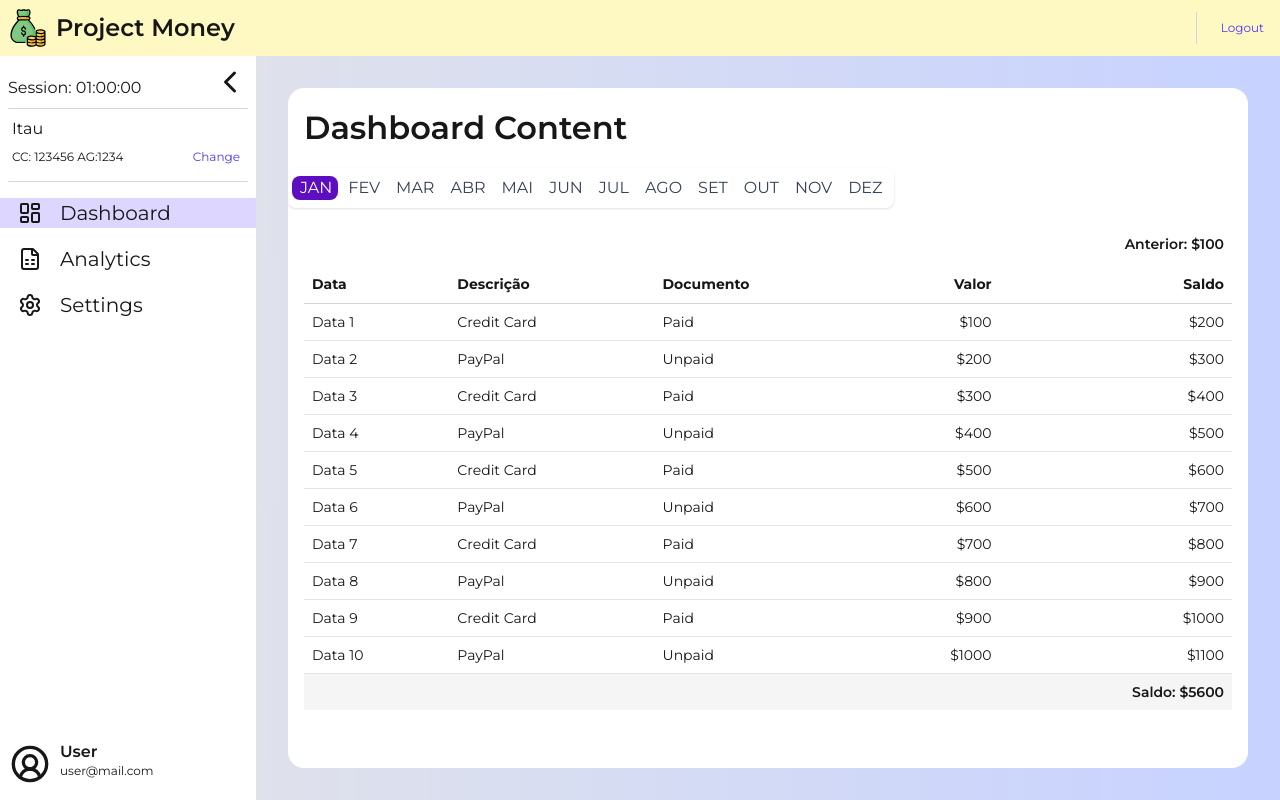
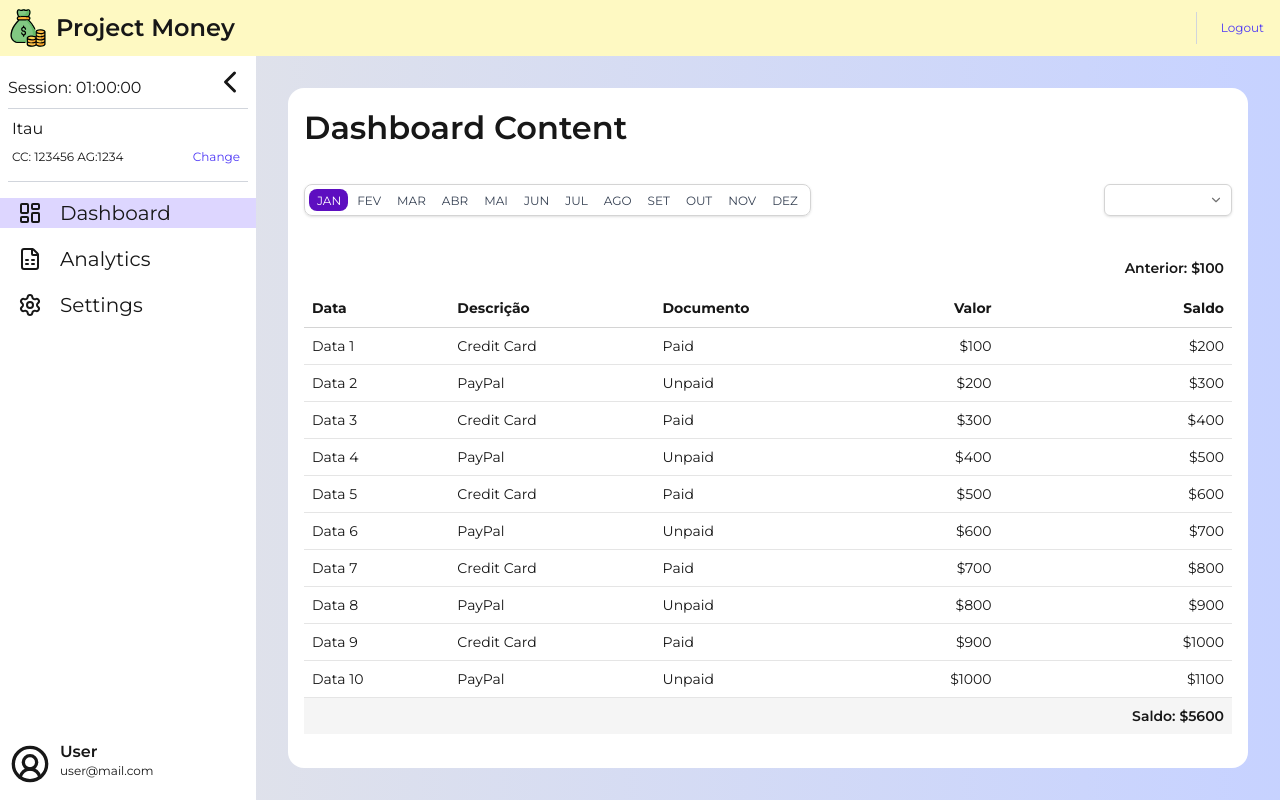
Before and after one commit to dexter2k8/project-money, a Next.js app: page /dashboard in a window 1280 px wide. Built offline with nearby package versions, Linux system fonts and the light colour scheme.

Commit message:
feat: implemented select component

```diff
--- a/app/(pages)/dashboard/page.tsx
+++ b/app/(pages)/dashboard/page.tsx
@@ -1,11 +1,13 @@
 import Table from "@/components/Table";
 import { columns, data } from "./columns";
 import SegmentedControl from "@/components/SegmentedControl";
+import Select from "@/components/Select";
 
 export default function Dashboard() {
   return (
     <div className="m-8 bg-white w-full rounded-2xl overflow-hidden flex flex-col">
       <h2 className="p-4 shrink-0">Dashboard Content</h2>
+      <div className="p-4 flex justify-between gap-4 whitespace-nowrap">
         <SegmentedControl
           items={[
             { key: 0, label: "JAN" },
@@ -22,6 +24,25 @@ export default function Dashboard() {
             { key: 11, label: "DEZ" },
           ]}
         />
+        <Select
+          className="w-32!"
+          options={[
+            { value: "2014", label: "2014" },
+            { value: "2015", label: "2015" },
+            { value: "2016", label: "2016" },
+            { value: "2017", label: "2017" },
+            { value: "2018", label: "2018" },
+            { value: "2019", label: "2019" },
+            { value: "2020", label: "2020" },
+            { value: "2021", label: "2021" },
+            { value: "2022", label: "2022" },
+            { value: "2023", label: "2023" },
+            { value: "2024", label: "2024" },
+            { value: "2025", label: "2025" },
+            { value: "2026", label: "2026" },
+          ]}
+        />
+      </div>
       <div className="m-4 flex-1 min-h-0 overflow-auto">
         <Table columns={columns} rows={data} caption="Anterior: $100" />
       </div>
--- a/components/SegmentedControl/constants.ts
+++ b/components/SegmentedControl/constants.ts
@@ -1,15 +1,20 @@
 import { cva, cx } from "class-variance-authority";
 
-export const segmentedControlItemVariants = cva(
+export const CONTAINER = cx(
+  "flex w-fit h-8 relative p-1 rounded-lg shadow-sm border border-neutral-300",
+  " hover:border-neutral-400 transition-all duration-200 ease-in-out",
+);
+
+export const liVariants = cva(
   cx(
-    "relative inline-block px-2 py-1 cursor-pointer rounded-lg z-10",
+    "relative text-xs inline-block px-2 py-1 cursor-pointer rounded-lg z-10",
     "transition-colors duration-500 ease-in-out",
   ),
   {
     variants: {
       active: {
         true: "text-white segmented-control-item--active",
-        false: "text-gray-700",
+        false: "text-gray-700 hover:bg-violet-100 transition-none",
       },
     },
     defaultVariants: {
@@ -21,6 +26,6 @@ export const segmentedControlItemVariants = cva(
 export const INDICATOR = cx(
   "absolute bg-violet-800 rounded-lg z-0",
   "transition-all duration-300 ease-in-out",
-  "top-2 bottom-2",
+  "top-1 bottom-1",
   "left-(--indicator-left) w-(--indicator-width)",
 );
--- a/components/SegmentedControl/index.tsx
+++ b/components/SegmentedControl/index.tsx
@@ -1,6 +1,6 @@
 "use client";
 import { useEffect, useRef, useState } from "react";
-import { segmentedControlItemVariants, INDICATOR } from "./constants";
+import { liVariants, INDICATOR, CONTAINER } from "./constants";
 
 interface ISegmentedControlItem {
   key: number;
@@ -35,12 +35,12 @@ export default function SegmentedControl({
   }, [active]);
 
   return (
-    <ul className="w-fit relative p-1 rounded-lg shadow-sm" ref={containerRef}>
+    <ul className={CONTAINER} ref={containerRef}>
       <div className={INDICATOR} />
       {items.map((item) => (
         <li
           key={item.key}
-          className={segmentedControlItemVariants({ active: active === item.key })}
+          className={liVariants({ active: active === item.key })}
           onClick={() => {
             setInternalActive(item.key);
             onSelect?.(item.key);
--- /dev/null
+++ b/components/Select/constants.ts
@@ -0,0 +1,88 @@
+import { cva, cx } from "class-variance-authority";
+
+export const selectTriggerVariants = cva(
+  cx(
+    "box-border relative flex items-center",
+    "border border-solid border-neutral-300 rounded-md",
+    "h-8 text-left whitespace-nowrap cursor-pointer",
+    "shadow-sm transition-all duration-200 ease-in-out",
+    "hover:border-neutral-400",
+  ),
+  {
+    variants: {
+      type: {
+        default: "px-3",
+        search: "px-0",
+      },
+      isOpen: {
+        true: "shadow-sm",
+        false: "",
+      },
+      isPlaceholder: {
+        true: "text-neutral-400",
+        false: "",
+      },
+    },
+    defaultVariants: {
+      type: "default",
+      isOpen: false,
+      isPlaceholder: false,
+    },
+  },
+);
+
+export const INPUT = cx(
+  "w-full h-full px-3 font-[inherit] border-none outline-none bg-transparent",
+  "placeholder-neutral-400 [&::-webkit-search-cancel-button]:cursor-pointer",
+);
+
+export const selectOptionsVariants = cva(
+  cx(
+    "list-none absolute top-full my-0.5 ps-0 w-full",
+    "border border-neutral-200 rounded-md bg-white",
+    "overflow-hidden overflow-y-auto max-h-60",
+    "invisible opacity-0 transition-all duration-200 ease-in-out z-10",
+    "[&::-webkit-scrollbar]:w-2.5 [&::-webkit-scrollbar]:h-1",
+    "[&::-webkit-scrollbar-thumb]:bg-neutral-300 [&::-webkit-scrollbar-thumb]:rounded",
+  ),
+  {
+    variants: {
+      isOpen: {
+        true: "visible opacity-100",
+        false: "",
+      },
+      isAbove: {
+        true: "top-auto bottom-full",
+        false: "",
+      },
+      isEmpty: {
+        true: "opacity-0",
+        false: "",
+      },
+    },
+    defaultVariants: {
+      isOpen: false,
+      isAbove: false,
+      isEmpty: false,
+    },
+  },
+);
+
+export const selectOptionVariants = cva(
+  cx(
+    "py-1 px-3 text-left cursor-pointer",
+    "transition-all duration-200 ease-in-out",
+    "hover:bg-neutral-100",
+  ),
+  {
+    variants: {
+      isSelected: {
+        true: "bg-neutral-200",
+        false: "",
+      },
+    },
+    defaultVariants: {
+      isSelected: false,
+    },
+  },
+);
--- /dev/null
+++ b/components/Select/index.tsx
@@ -0,0 +1,145 @@
+"use client";
+import { useCallback, useEffect, useMemo, useRef, useState } from "react";
+import { cx } from "class-variance-authority";
+import { ChevronDown } from "lucide-react";
+import {
+  selectTriggerVariants,
+  selectOptionsVariants,
+  selectOptionVariants,
+  INPUT,
+} from "./constants";
+import { ISelectProps } from "./types";
+
+export default function Select({
+  type = "default",
+  className,
+  options,
+  defaultValue,
+  placeholder,
+  value,
+  onChange,
+}: ISelectProps) {
+  const isControlled = value !== undefined;
+  const [internalSelected, setInternalSelected] = useState(defaultValue);
+  const selected = isControlled ? value : internalSelected;
+
+  const [text, setText] = useState(options.find((t) => t.value === defaultValue)?.label ?? "");
+  const [open, setOpen] = useState(false);
+  const [isAbove, setIsAbove] = useState(false);
+  const selectRef = useRef<HTMLDivElement>(null);
+
+  const handleChange = useCallback(
+    (newValue: string) => {
+      if (!isControlled) {
+        setInternalSelected(newValue);
+      }
+      setText(options.find((t) => t.value === newValue)?.label ?? "");
+      onChange?.(newValue);
+      setOpen(false);
+    },
+    [isControlled, options, onChange],
+  );
+
+  const handleInputFocus = useCallback(() => {
+    setOpen(true);
+    setText("");
+  }, []);
+
+  const filteredOptions = useMemo(
+    () =>
+      options.filter((option) => {
+        if (type !== "search") return true;
+        const label = option.label.toLowerCase();
+        const searchText = text?.toLowerCase() || "";
+        return label.includes(searchText);
+      }),
+    [options, type, text],
+  );
+
+  useEffect(() => {
+    const handleScroll = () => {
+      if (selectRef.current) {
+        const { top } = selectRef.current.getBoundingClientRect();
+        setIsAbove(top > window.innerHeight / 2);
+      }
+    };
+    window.addEventListener("scroll", handleScroll, { passive: true });
+    return () => window.removeEventListener("scroll", handleScroll);
+  }, []);
+
+  useEffect(() => {
+    const handleClickOutside = (event: MouseEvent) => {
+      if (!selectRef.current?.contains(event.target as Node)) {
+        if (type === "search") {
+          setText(options.find((t) => t.value === selected)?.label || "");
+        }
+        setOpen(false);
+      }
+    };
+    if (open) {
+      document.addEventListener("click", handleClickOutside);
+    }
+    return () => document.removeEventListener("click", handleClickOutside);
+  }, [open, type, options, selected]);
+
+  const isPlaceholder = !options.some((t) => t.value === selected);
+
+  return (
+    <div className={cx("relative w-full min-w-0", className)}>
+      <div
+        ref={selectRef}
+        className={selectTriggerVariants({
+          type,
+          isOpen: open,
+          isPlaceholder,
+        })}
+        onClick={() => type !== "search" && setOpen(!open)}
+      >
+        {type === "search" ? (
+          <input
+            className={INPUT}
+            placeholder={placeholder}
+            type="search"
+            value={text}
+            onChange={(e) => setText(e.target.value)}
+            onFocus={handleInputFocus}
+          />
+        ) : (
+          <span className="flex-1 truncate">
+            {options.find((t) => t.value === selected)?.label || placeholder}
+          </span>
+        )}
+
+        {type === "default" && (
+          <ChevronDown
+            size={14}
+            className={cx(
+              "absolute right-2 text-neutral-500 transition-transform duration-200",
+              open && "-rotate-180",
+            )}
+          />
+        )}
+      </div>
+
+      <ul
+        className={selectOptionsVariants({
+          isOpen: open,
+          isAbove,
+          isEmpty: !filteredOptions.length,
+        })}
+      >
+        {filteredOptions.map((option) => (
+          <li
+            key={option.value}
+            className={selectOptionVariants({
+              isSelected: selected === option.value,
+            })}
+            onClick={() => handleChange(option.value)}
+          >
+            {option.label}
+          </li>
+        ))}
+      </ul>
+    </div>
+  );
+}
--- /dev/null
+++ b/components/Select/types.ts
@@ -0,0 +1,17 @@
+export interface ISelectOptions {
+  value: string;
+  label: string;
+  isDisabled?: boolean;
+}
+
+export interface ISelectProps {
+  options: ISelectOptions[];
+  value?: string;
+  type?: TTypes;
+  placeholder?: string;
+  defaultValue?: string;
+  onChange?: (value: string) => void;
+  className?: string;
+}
+
+type TTypes = "default" | "search";
```
Lines whose indentation alone changed are shown as unchanged.
